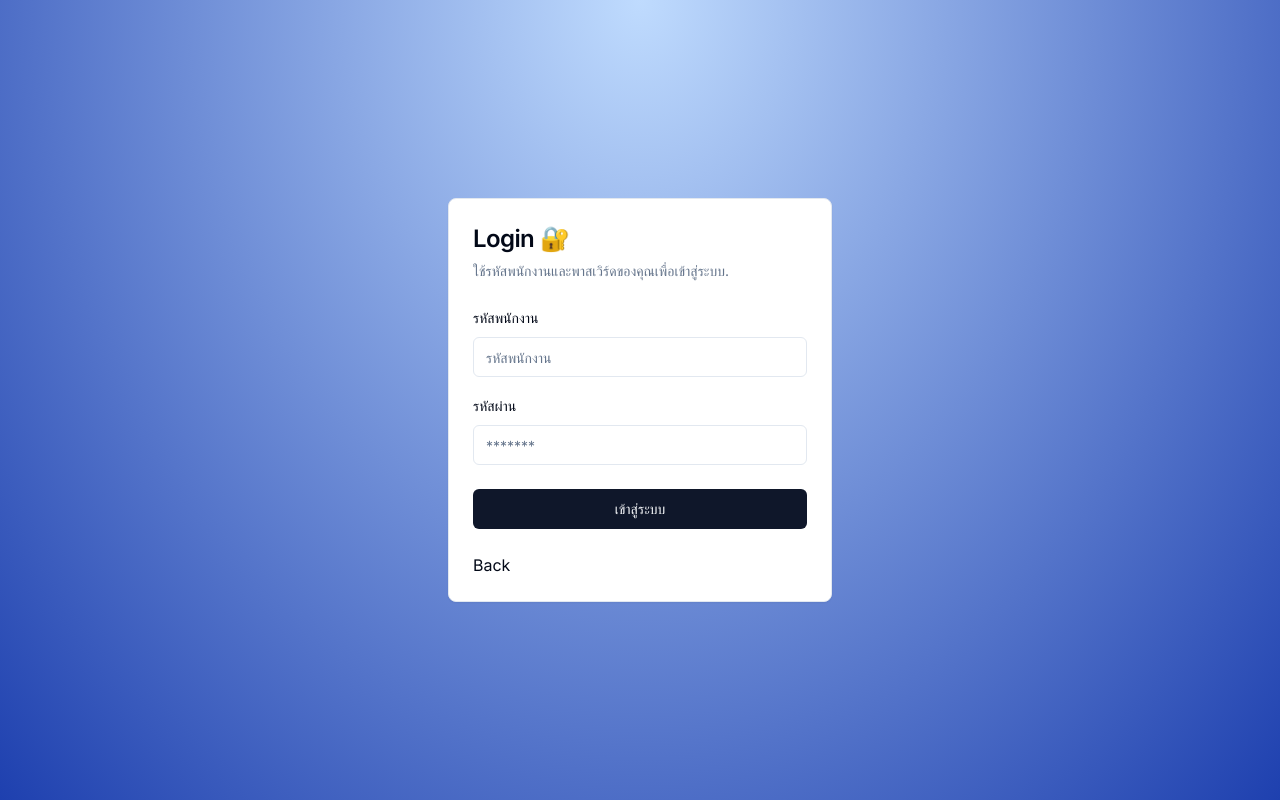
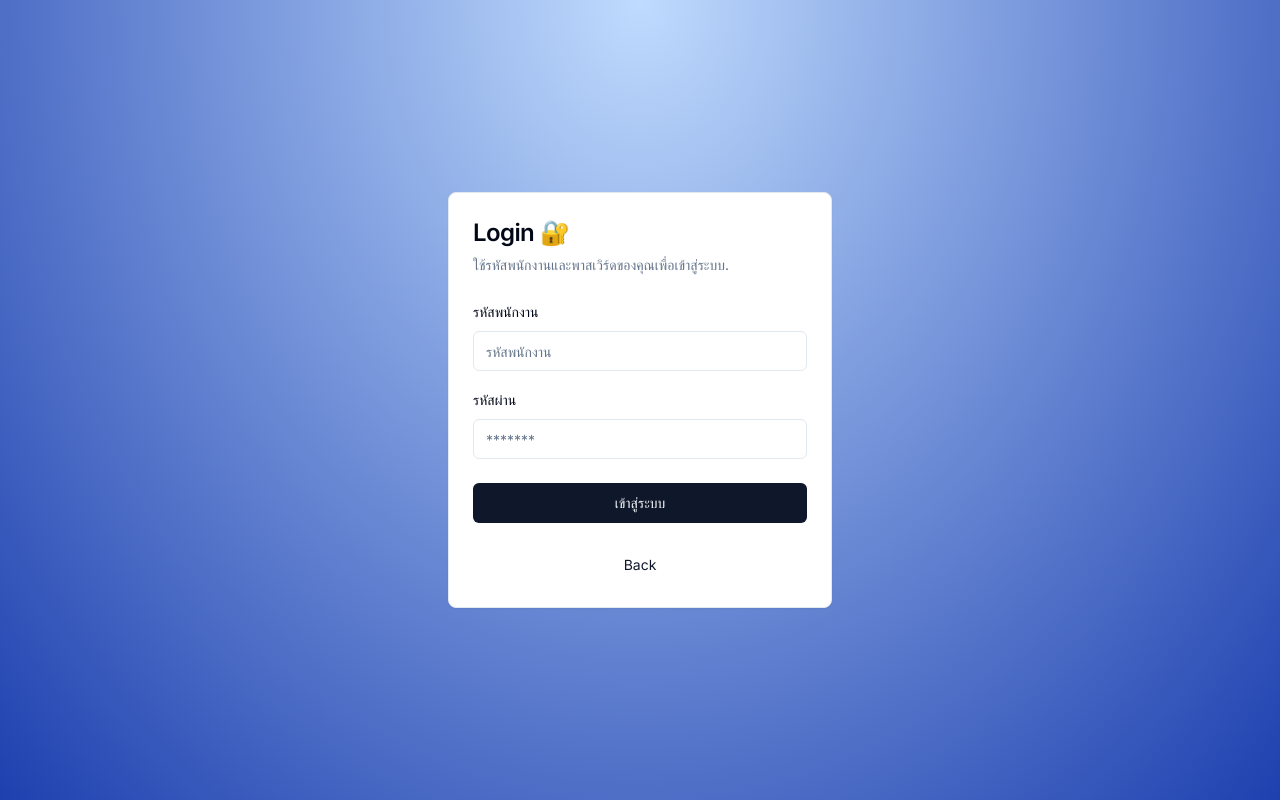
Before and after one commit to rutthawitc/paylist-pwa-dashboard, a Next.js app: page /auth/login in a window 1280 px wide. Built offline with nearby package versions, Linux system fonts and the light colour scheme.

Commit message:
Fix-Logout-and-UserRole

```diff
--- a/app/page.tsx
+++ b/app/page.tsx
@@ -48,7 +48,9 @@ export default function Dashboard() {
                 <PaylistTable />
               </CardContent>
               <CardFooter>
-                กองเทคโนโลยีสารสนเทศ งานประมวลข้อมูล กปภ.ข.๖
+                <p className='text-xs text-muted-foreground'>
+                  กองเทคโนโลยีสารสนเทศ งานประมวลข้อมูล กปภ.ข.๖
+                </p>
               </CardFooter>
             </Card>
           </div>
--- /dev/null
+++ b/components/auth/back-button.tsx
@@ -0,0 +1,17 @@
+'use client';
+
+interface BackButtonProps {
+  href: string;
+  label: string;
+}
+
+import { Button } from '@/components/ui/button';
+import Link from 'next/link';
+
+export const BackButton = ({ href, label }: BackButtonProps) => {
+  return (
+    <Button variant={'link'} className='w-full font-normal' size={'sm'} asChild>
+      <Link href={href}>{label}</Link>
+    </Button>
+  );
+};
--- a/components/auth/login-form.tsx
+++ b/components/auth/login-form.tsx
@@ -26,8 +26,10 @@ import { FormError } from '@/components/form-error';
 import { FormSuccess } from '@/components/form-success';
 import { login } from '@/actions/login';
 import { useState, useTransition } from 'react';
+import { BackButton } from './back-button';
 
 export function LoginForm() {
+  const logoutUrl = process.env.LOGOUT_URL;
   const [error, setError] = useState<string | undefined>('');
   const [success, setSuccess] = useState<string | undefined>('');
   const [isPending, startTransition] = useTransition();
@@ -112,7 +114,9 @@ export function LoginForm() {
           </form>
         </Form>
       </CardContent>
-      <CardFooter>Back</CardFooter>
+      <CardFooter>
+        <BackButton href={logoutUrl || ''} label='Back' />
+      </CardFooter>
     </Card>
   );
 }
--- a/components/protected/header.tsx
+++ b/components/protected/header.tsx
@@ -18,7 +18,7 @@ const Header = () => {
   const { data: session } = useSession();
   //console.log(session);
   const handleSignOut = async () => {
-    await signOut({ callbackUrl: process.env.LOGOUT_URL });
+    await signOut({ callbackUrl: '/dashboard' });
   };
 
   return (
--- a/components/protected/sidebar.tsx
+++ b/components/protected/sidebar.tsx
@@ -15,7 +15,7 @@ import { signOut } from 'next-auth/react';
 
 const Sidebar = () => {
   const handleSignOut = async () => {
-    await signOut({ callbackUrl: process.env.LOGOUT_URL });
+    await signOut({ callbackUrl: '/dashboard' });
   };
   return (
     <div className='hidden border-r bg-muted/40 md:block'>
--- a/middleware.ts
+++ b/middleware.ts
@@ -32,7 +32,7 @@ export default auth((req): any => {
   }
 
   if (!isLogin && !isPublicRoute) {
-    return Response.redirect(new URL('/auth/login', nextUrl));
+    return Response.redirect(new URL('/', nextUrl));
   }
   return null;
 });
```
